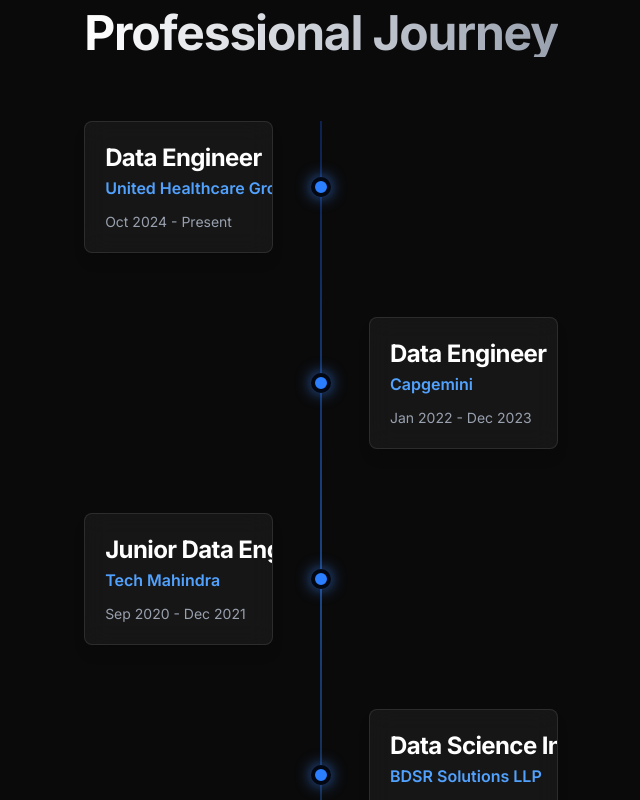
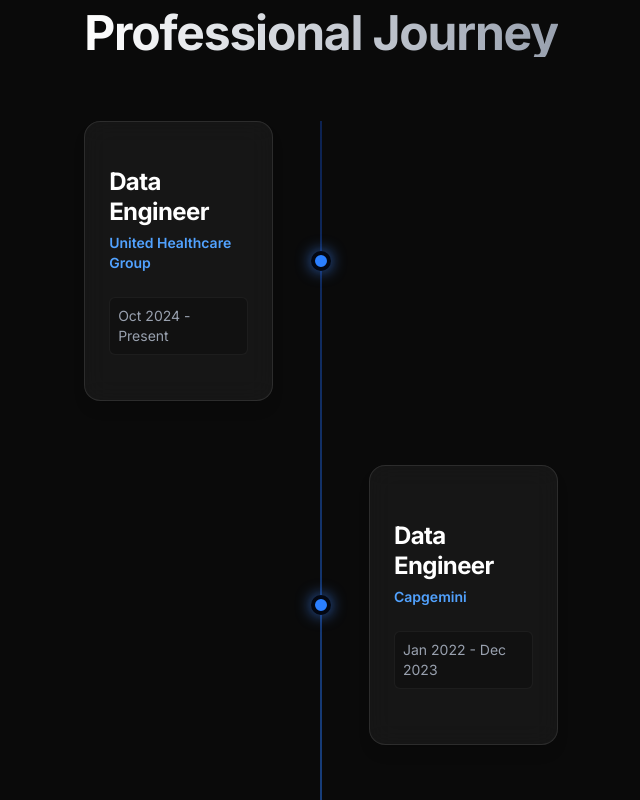
Before and after one commit to Ganateja19/ganateja-portfolio, a Next.js app: page / in a window 1280 px wide. Shown: the part 2560-3360 px from the top of the page, without its empty margins (319-959 px from the left). Built offline with nearby package versions, Linux system fonts and the light colour scheme.

Commit message:
Update experience layout to vertical rectangle

```diff
--- a/components/Experience.tsx
+++ b/components/Experience.tsx
@@ -36,20 +36,20 @@
                                         index % 2 === 0 ? "md:justify-start" : "md:justify-end"
                                     }`}
                                 >
-                                    <div className="relative w-fit overflow-hidden bg-white/5 border border-white/10 hover:border-blue-500/40 rounded-lg p-5 transition-all duration-500 shadow-lg hover:shadow-[0_15px_40px_rgba(59,130,246,0.15)] group-hover:-translate-y-1 backdrop-blur-md">
+                                    <div className="relative w-56 md:w-64 min-h-[280px] flex flex-col justify-center overflow-hidden bg-white/5 border border-white/10 hover:border-blue-500/40 rounded-2xl p-6 transition-all duration-500 shadow-lg hover:shadow-[0_15px_40px_rgba(59,130,246,0.15)] group-hover:-translate-y-1 backdrop-blur-md">
                                         <div className="absolute inset-0 bg-gradient-to-br from-blue-600/5 to-transparent opacity-0 group-hover:opacity-100 transition-opacity duration-500 z-0" />
 
-                                        <div className="relative z-10 flex flex-col gap-2 whitespace-nowrap">
-                                            <div className="flex flex-col gap-0.5">
-                                                <h3 className="text-xl md:text-2xl font-bold text-white group-hover:text-blue-300 transition-colors tracking-tight">
+                                        <div className="relative z-10 flex flex-col gap-4">
+                                            <div className="flex flex-col gap-1.5">
+                                                <h3 className="text-2xl font-bold text-white group-hover:text-blue-300 transition-colors tracking-tight leading-tight">
                                                     {item.role}
                                                 </h3>
-                                                <h4 className="text-sm md:text-base font-semibold text-blue-400">
+                                                <h4 className="text-sm font-semibold text-blue-400">
                                                     {item.company}
                                                 </h4>
                                             </div>
 
-                                            <div className="text-xs md:text-sm font-mono text-gray-400 mt-1">
+                                            <div className="text-xs md:text-sm font-mono text-gray-400 mt-2 bg-black/20 p-2 rounded-md border border-white/5 w-fit">
                                                 {item.period}
                                             </div>
                                         </div>
```
